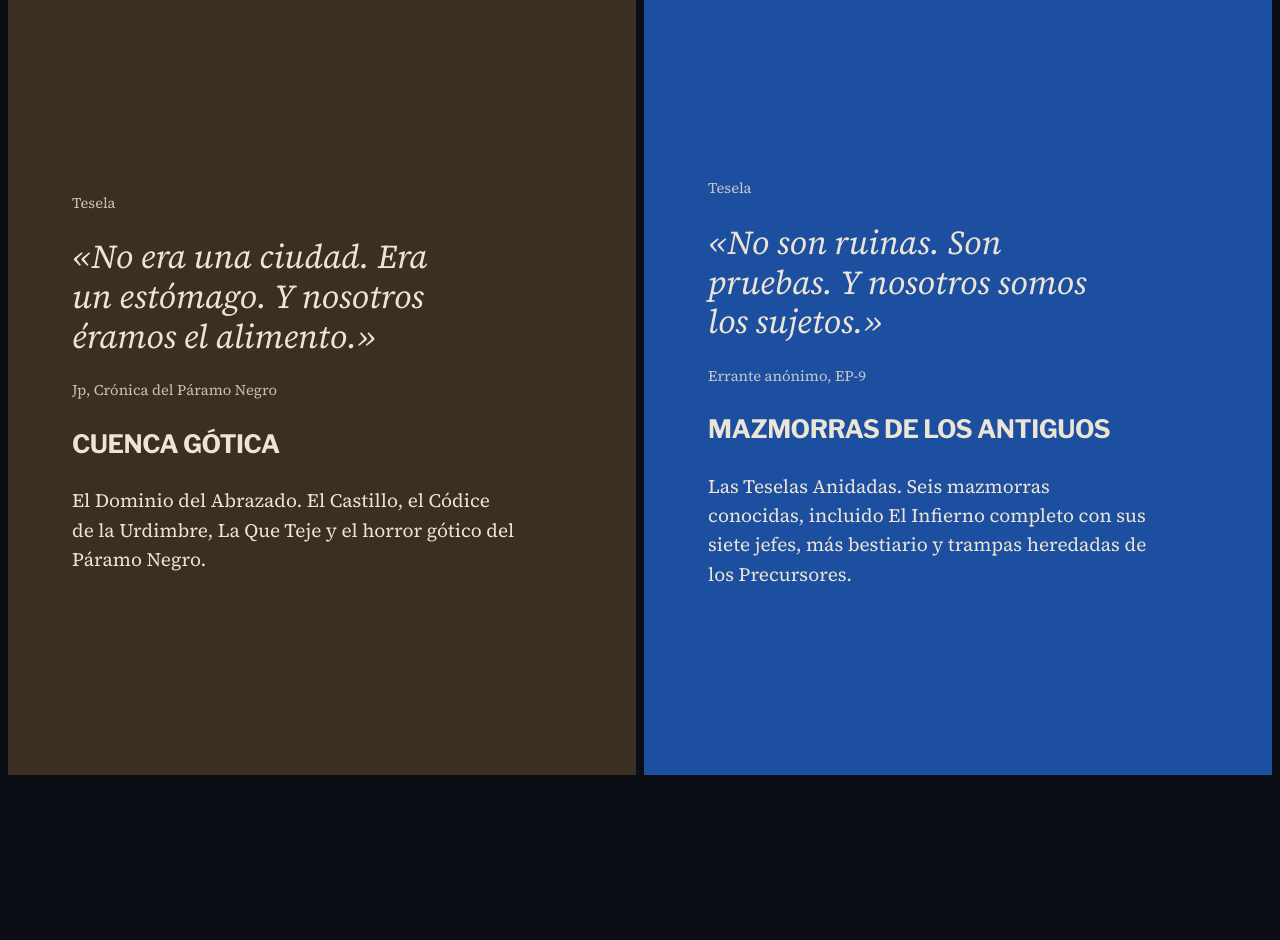
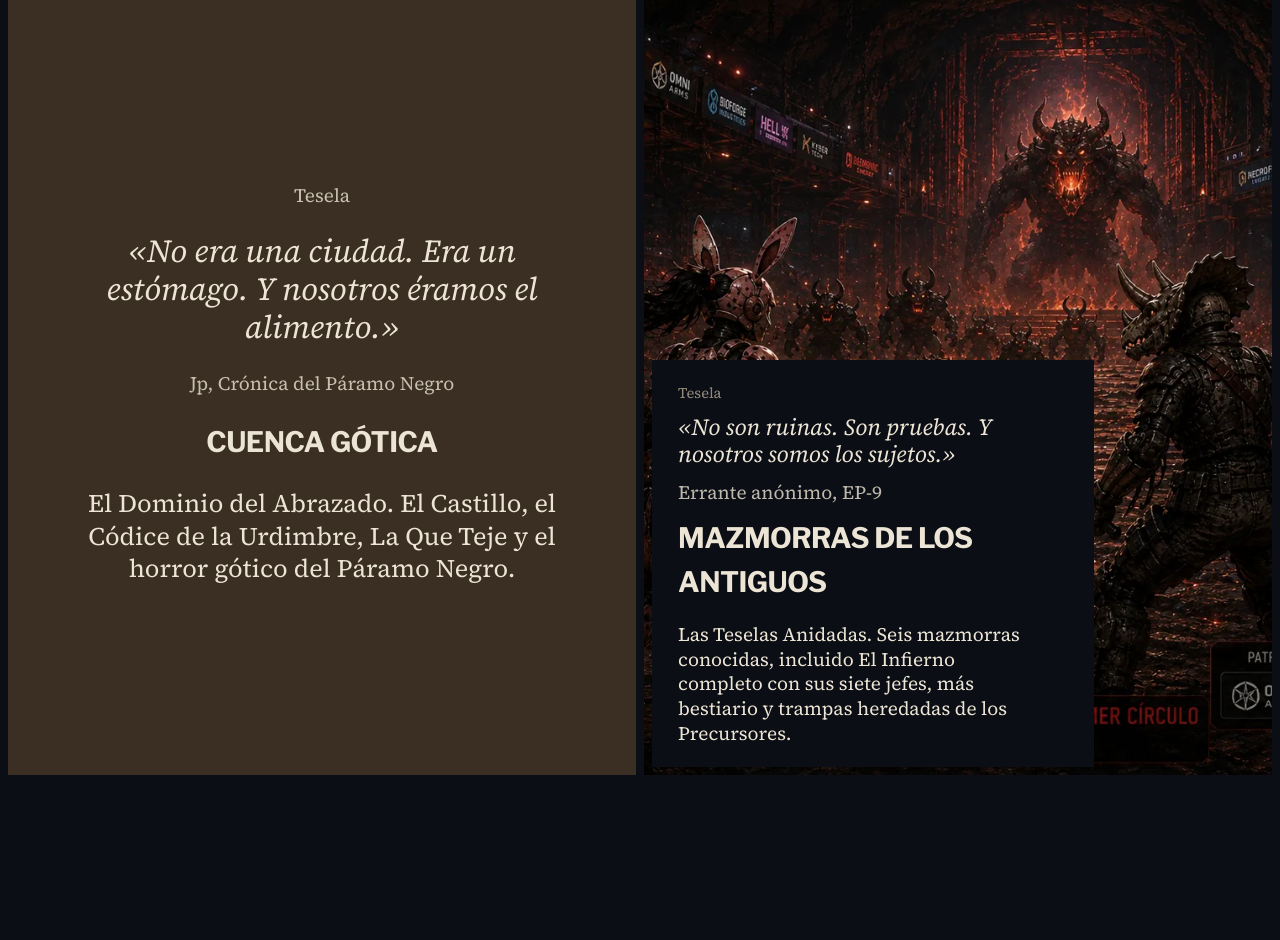
Before and after one commit to sir-seawolf/senda-de-los-errantes, a plain HTML site: page mundos.html in a window 1280 px wide. Shown: the part 4054-4994 px from the top of the page. Drawn offline with nearby package versions, Linux system fonts and the light colour scheme.

Commit message:
Publica: citas mas grandes y El Infierno en Mazmorras

```diff
--- a/mundos.html
+++ b/mundos.html
@@ -35,13 +35,18 @@
 .cp figcaption p{margin-top:.5rem}
 .cp figcaption a{display:inline-block;margin-top:.8rem;font-family:var(--display);font-weight:700;font-size:var(--step-small);color:var(--accent)}
 .cp--quotes{display:grid;grid-template-columns:1fr 1fr;gap:var(--gap)}
-.cp--quotes .tile{display:flex;flex-direction:column;justify-content:center;gap:1.4rem;padding:40px 5vw}
-.cp--quotes .kind{font-size:var(--step-small);opacity:.8}
-.cp--quotes blockquote{margin:0;font-size:clamp(24px,2.6vw,36px);line-height:1.2;font-style:italic;max-width:22ch}
-.cp--quotes cite{font-style:normal;font-size:var(--step-small);opacity:.8}
-.cp--quotes h2{font-family:var(--display);font-size:var(--step-lead);text-transform:uppercase;letter-spacing:-.02em}
-.cp--quotes p.txt{max-width:44ch}
+.cp--quotes .tile{display:flex;flex-direction:column;justify-content:center;align-items:center;text-align:center;gap:1.4rem;padding:40px 5vw}
+.cp--quotes .kind{font-size:var(--step-body);opacity:.8}
+.cp--quotes blockquote{margin:0;font-size:clamp(24px,2.5vw,36px);line-height:1.18;font-style:italic;max-width:30ch}
+.cp--quotes cite{font-style:normal;font-size:var(--step-body);opacity:.8}
+.cp--quotes h2{font-family:var(--display);font-size:clamp(24px,2.2vw,36px);text-transform:uppercase;letter-spacing:-.02em}
+.cp--quotes p.txt{max-width:36ch;font-size:var(--step-lead);line-height:1.3}
 
+.cp--quotes .q2img{position:relative;padding:0;margin:0;overflow:hidden}
+.cp--quotes .q2img img{width:100%;height:100%;object-fit:cover}
+.cp--quotes .q2img figcaption{text-align:left;align-items:flex-start;position:absolute;left:var(--edge);right:var(--edge);bottom:var(--edge);max-width:44ch;padding:22px 26px;background:var(--bg);display:flex;flex-direction:column;gap:.6rem}
+.cp--quotes .q2img blockquote{font-size:clamp(20px,1.8vw,28px);max-width:none}
+.cp--quotes .q2img p.txt{font-size:var(--step-body)}
 /* cierre */
 .close{margin-top:160px;grid-template-columns:repeat(12,1fr);padding:0;overflow:hidden}
 .close > *{height:340px}
@@ -71,7 +76,8 @@
   .cp figcaption b{font-size:32px}
   .cp--quotes{grid-template-columns:1fr}
   .cp--quotes .tile{padding:20px}
-  .cp--quotes blockquote{font-size:24px}
+  .cp--quotes blockquote{font-size:22px}
+  .cp--quotes p.txt{font-size:var(--step-body)}
   .close{margin-top:100px;grid-template-columns:1fr 1fr;padding:0 var(--edge)}
   .close > *{height:auto}
   .close .act{grid-column:1/-1;order:-1;padding:28px 20px;min-height:280px}
@@ -121,13 +127,16 @@
         <h2>Cuenca Gótica</h2>
         <p class="txt">El Dominio del Abrazado. El Castillo, el Códice de la Urdimbre, La Que Teje y el horror gótico del Páramo Negro.</p>
       </article>
-      <article class="tile t-blue" id="mazmorras">
-        <span class="kind">Tesela</span>
-        <blockquote>«No son ruinas. Son pruebas. Y nosotros somos los sujetos.»</blockquote>
-        <cite>Errante anónimo, EP-9</cite>
-        <h2>Mazmorras de los Antiguos</h2>
-        <p class="txt">Las Teselas Anidadas. Seis mazmorras conocidas, incluido El Infierno completo con sus siete jefes, más bestiario y trampas heredadas de los Precursores.</p>
-      </article>
+      <figure class="tile q2img" id="mazmorras">
+        <img src="img/mundos/mazmorras.webp" width="1400" height="933" loading="lazy" alt="El Infierno, una de las Mazmorras de los Antiguos: un grupo de Errantes ante un demonio en una arena retransmitida en directo">
+        <figcaption>
+          <span class="kind">Tesela</span>
+          <blockquote>«No son ruinas. Son pruebas. Y nosotros somos los sujetos.»</blockquote>
+          <cite>Errante anónimo, EP-9</cite>
+          <h2>Mazmorras de los Antiguos</h2>
+          <p class="txt">Las Teselas Anidadas. Seis mazmorras conocidas, incluido El Infierno completo con sus siete jefes, más bestiario y trampas heredadas de los Precursores.</p>
+        </figcaption>
+      </figure>
     </div>
   </section>
 
```
Also changed, not shown: index.html (+10 -4 lines), build_date.txt, img/mundos/mazmorras.webp (added).
